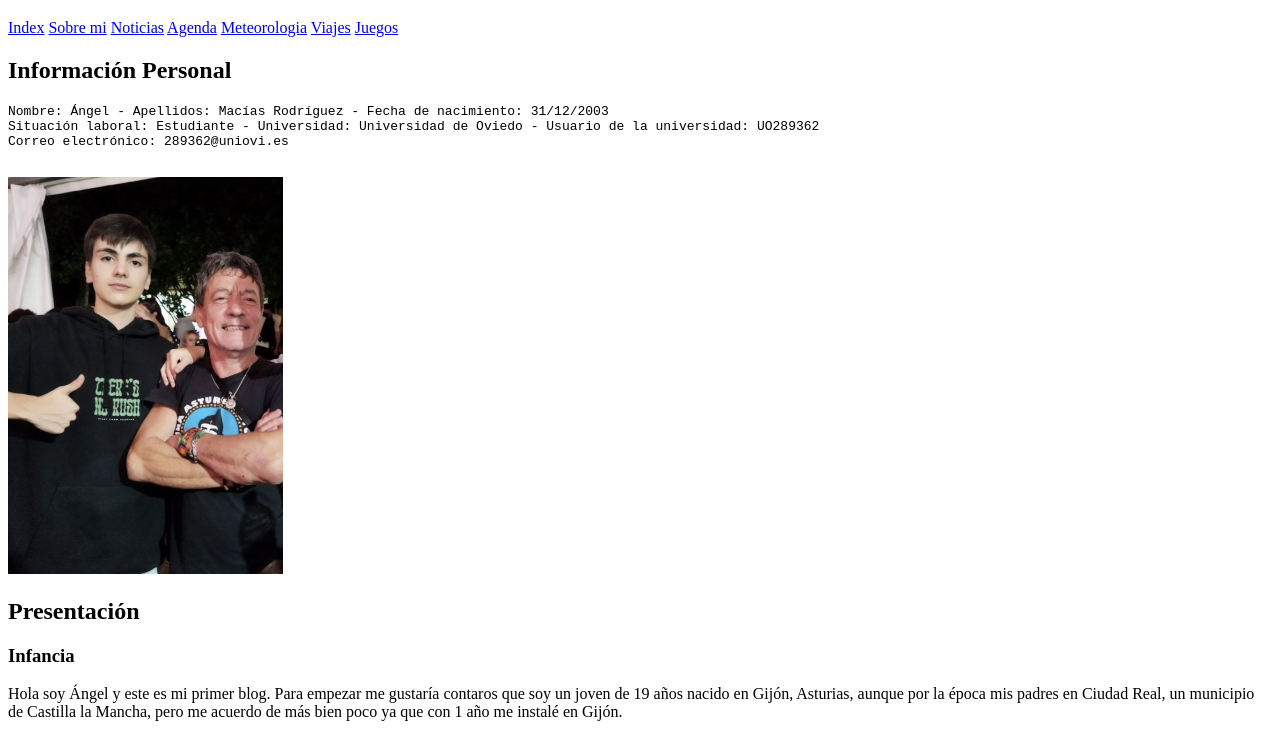
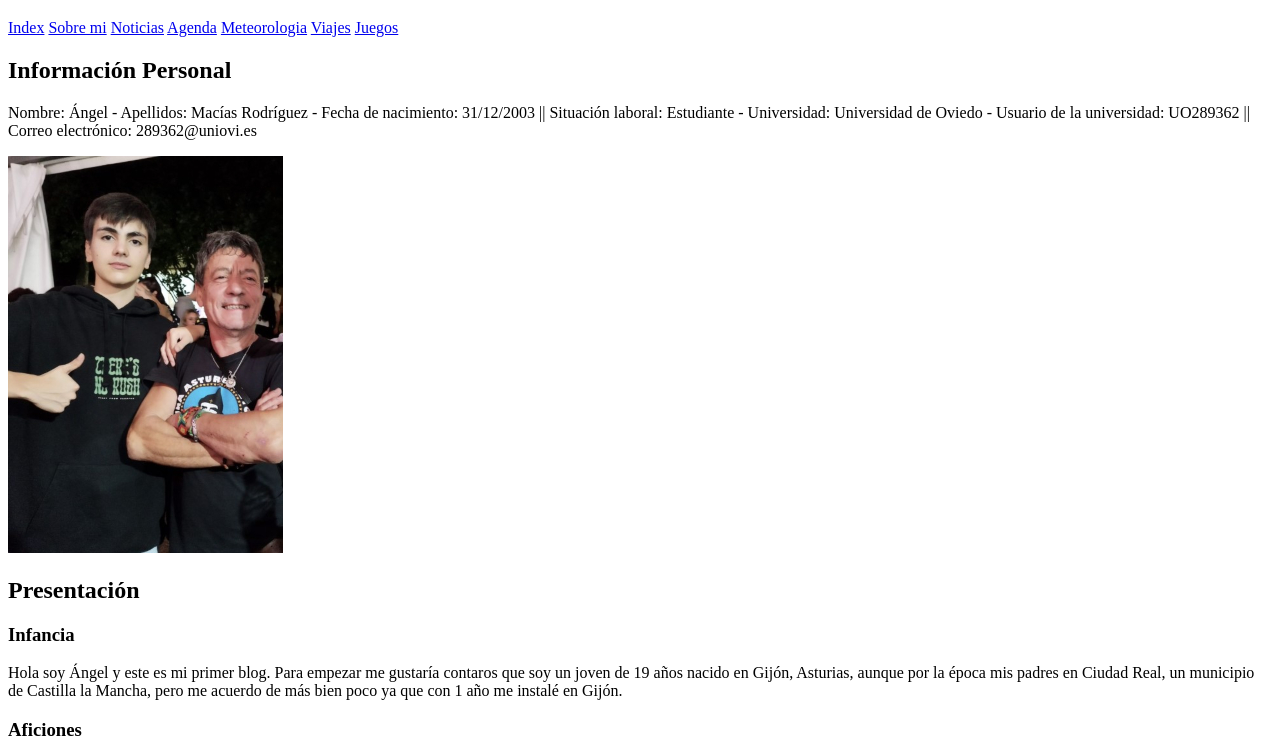
Before and after one commit to angelmaciasr/sew, a plain HTML site: page sobremi.html in a window 1280 px wide. Shown: the part 61-798 px from the top of the page. Drawn offline with Linux system fonts and the light colour scheme.

Commit message:
Add files via upload

```diff
--- a/sobremi.html
+++ b/sobremi.html
@@ -32,11 +32,11 @@
 
     <section>
         <h2>Información Personal</h2>
-        <pre>
-Nombre: Ángel - Apellidos: Macías Rodríguez - Fecha de nacimiento: 31/12/2003
-Situación laboral: Estudiante - Universidad: Universidad de Oviedo - Usuario de la universidad: UO289362
-Correo electrónico: 289362@uniovi.es
-        </pre>
+        <p>
+        Nombre: Ángel - Apellidos: Macías Rodríguez - Fecha de nacimiento: 31/12/2003 ||
+        Situación laboral: Estudiante - Universidad: Universidad de Oviedo - Usuario de la universidad: UO289362 ||
+        Correo electrónico: 289362@uniovi.es
+        </p>
         <picture>
             <source media="(max-width:450px)" srcset="multimedia/FotoPersonal-150px.jpg">
             <source media="(max-width:799px)" srcset="multimedia/FotoPersonal-150px.jpg">
```
